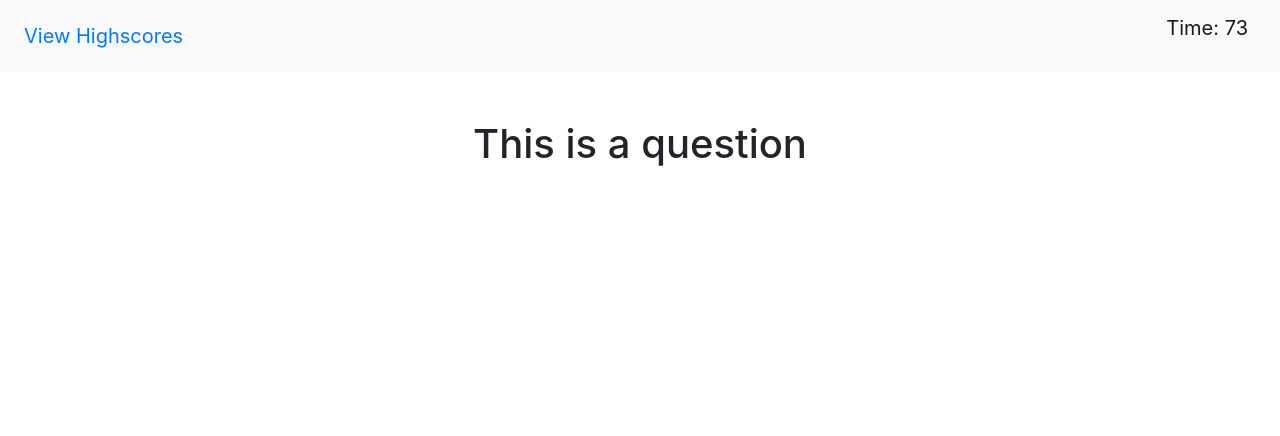
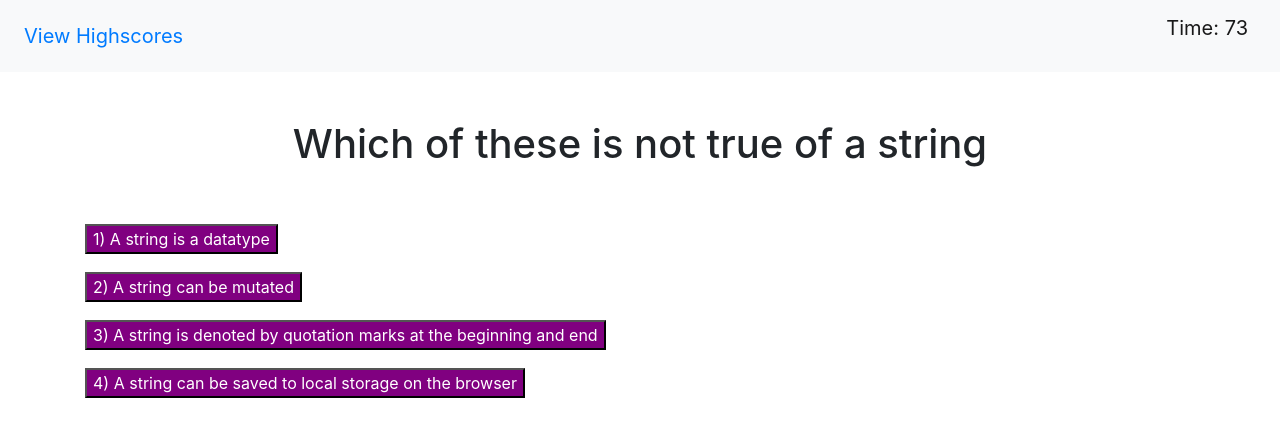
Before and after one commit to sbarrow825/04-Web-APIs-Code-Quiz, a plain HTML site: page index.html in a window 1280 px wide. Both pictures are taken after a click on the button "Start Quiz". Drawn offline with nearby package versions, Linux system fonts and the light colour scheme.

Commit message:
first question questions now pop up upon clicking start quiz button

```diff
--- a/index.html
+++ b/index.html
@@ -27,7 +27,14 @@
         <p class="navbar-brand ml-auto"> Time: <span id="seconds-left"></span></p>
     </nav>
     <br><br>
-    <div class="text-center" id="place-holder">
+    <div class="container">
+        <div class="row">
+            <!-- <div class="col-lg 1"></div> -->
+            <div class="col-md 12">
+                <div class="text-center" id="place-holder"></div>
+            </div>
+            <!-- <div class="col-lg 1"></div> -->
+        </div>
     </div>
     <div id="start-page">
         <h1 class="text-center">Coding Quiz Challenge<span id="intro-text-title"></span> </h1>
@@ -48,7 +55,7 @@
             </div>
         </div>
         <div class="text-center">
-            <button class="button" id="start-button">Start Quiz<span id="start-button-text"></span></button>
+            <button class="button start-button" id="start-button">Start Quiz<span id="start-button-text"></span></button>
         </div>
     </div>
 
--- a/script.js
+++ b/script.js
@@ -2,7 +2,10 @@ var secondsLeft = document.querySelector("#seconds-left");
 var startButton = document.querySelector("#start-button");
 var startPage = document.querySelector("#start-page");
 var placeholderDiv = document.querySelector("#place-holder");
+var question1Options = ["A string is a datatype", "A string can be mutated", "A string is denoted by quotation marks at the beginning and end", "A string can be saved to local storage on the browser"];
 var newQuestion;
+var newButton;
+var newBreak;
 // var introTextTitle = document.querySelector("#intro-text-title");
 // var startButtonText = document.querySelector("#start-button-text");
 
@@ -30,11 +33,28 @@ function setUpQuiz() {
 function setUpQuestion1() {
     makeNewQuestionContainer();
     var question1Prompt = document.createElement("h1");
-    question1Prompt.innerHTML = "This is a question";
+    question1Prompt.innerHTML = "Which of these is not true of a string";
     newQuestion.appendChild(question1Prompt);
+    addTwoBreaks(newQuestion);
+    for (i = 0; i < question1Options.length; i += 1) {
+        newButton = document.createElement("button");
+        newButton.innerHTML = (i+1) + ") " + question1Options[i];
+        newButton.classList.add("button");
+        newButton.classList.add("answer-button");
+        newButton.style.float = "left";
+        newQuestion.appendChild(newButton);
+        addTwoBreaks(newQuestion);
+    }
     placeholderDiv.appendChild(newQuestion);
 }
 
+function addTwoBreaks(parentElement) {
+    newBreak = document.createElement("br");
+    parentElement.appendChild(newBreak);
+    newBreak = document.createElement("br");
+    parentElement.appendChild(newBreak);
+}
+
 function makeNewQuestionContainer() {
-    newQuestion = document.createElement("div")
+    newQuestion = document.createElement("card");
 }
```
Also changed, not shown: style.css (line endings or trailing spaces).
